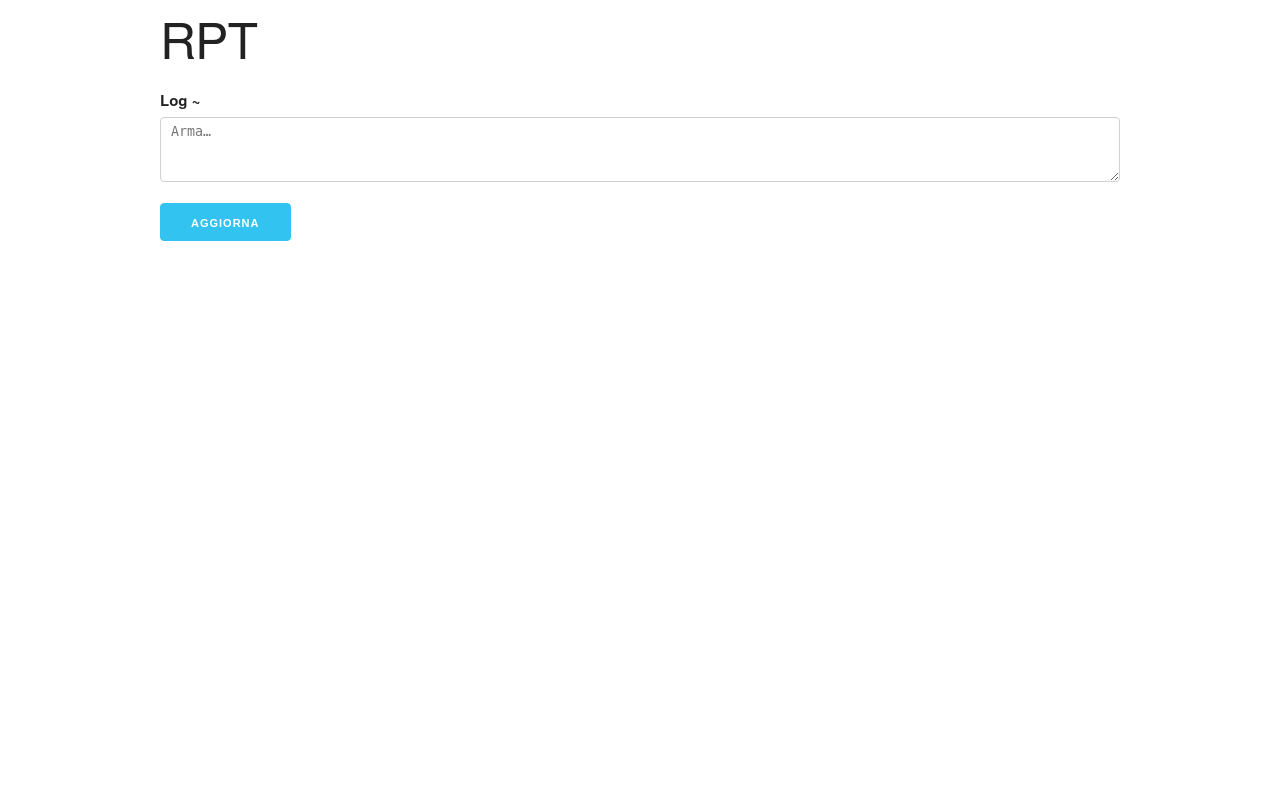
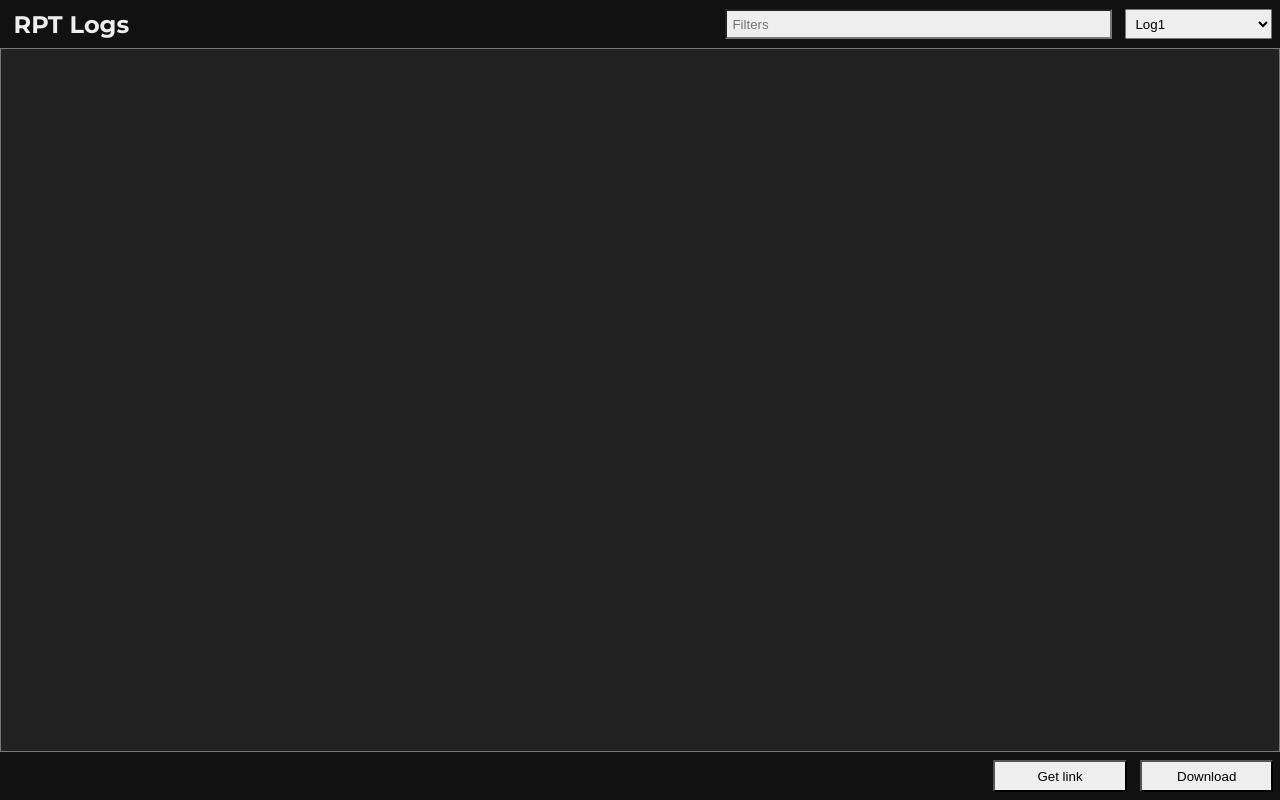
Before and after one commit to xedom/a3_rptreader, a Node server app: page / in a window 1280 px wide. Run offline with Node 20, Linux system fonts and the light colour scheme; some libraries are stand-ins or nearby versions.

Commit message:
new interface

```diff
--- a/index.js
+++ b/index.js
@@ -1,8 +1,6 @@
 const express = require('express');
 const app = express();
-
 const io = require('socket.io')(8001);
-
 const fs = require('fs');
 const path = require('path');
 
@@ -15,7 +13,6 @@ app.listen(8000, () => console.log('Server Avviato'));
 const pathDir = path.resolve(__dirname,'logs');
 
 io.on('connection', socket => {
-
     fs.readdir(pathDir,(err, data) => {
         console.log(data)
         io.emit('folders',data);
@@ -23,10 +20,8 @@ io.on('connection', socket => {
 
     socket.on('file', data => {
         const filee = path.resolve(pathDir, data);
-
         fs.readFile(filee,'utf8', (e, f) => {
             socket.emit('rpt', f);
         });
     });
-
 });
--- /dev/null
+++ b/public/main.css
@@ -0,0 +1,67 @@
+@import url('https://fonts.googleapis.com/css?family=Montserrat:400,700');
+
+* { margin: 0; padding: 0; box-sizing: border-box; }
+
+body {
+    font-family: 'Montserrat', sans-serif;
+    background: #111;
+    color: #eee;
+    height: 100vh;
+    width: 100%;
+
+    display: grid;
+    grid-template-rows: 3em auto;
+}
+
+header {
+    display: grid;
+    grid-template-columns: auto 25em 10em;
+    align-items: center;
+    background: #111;
+    padding: .1em;
+}
+
+header > * {
+    margin: 0 .5em;
+}
+
+header h1 {
+    display: flex;
+    font-size: 1.5em;
+    align-items: center;
+}
+
+header > input,
+header > select {
+    padding: .4em;
+}
+
+main {
+    background: #111;
+
+    display: grid;
+    grid-template-rows: auto 3em;
+}
+
+main textarea {
+    background: #222;
+    color: #eee;
+    outline: none;
+    resize: none;
+}
+
+.butt {
+    justify-self: right;
+    align-self: center;
+}
+
+.butt input {
+    margin: 0 .5em;
+    padding: .5em;
+    width: 10em;
+}
+
+input, select {
+    background: #eee;
+    border-radius: .1em;
+}
--- a/views/index.pug
+++ b/views/index.pug
@@ -4,16 +4,20 @@ html(lang="it")
         meta(charset="UTF-8")
         meta(name="viewport", content="width=device-width, initial-scale=1.0")
         meta(http-equiv="X-UA-Compatible", content="ie=edge")
-        link(rel="stylesheet",href="https://cdnjs.cloudflare.com/ajax/libs/skeleton/2.0.4/skeleton.min.css")
+        link(rel="stylesheet", href="main.css")
         title RPT
     body
-        .container
-            h1 RPT
-
-            form(action="",method="get")
-                .logss
-                label(for='exampleMessage') Log ~
-                textarea#exampleMessage.u-full-width(placeholder='Arma…')
-                input.button-primary(type='submit', value='Aggiorna')
-        script(src="https://cdnjs.cloudflare.com/ajax/libs/socket.io/2.2.0/socket.io.js")
-        script(src="main.js")
+        header
+            h1 RPT Logs
+            input(type="text",placeholder="Filters")
+            select
+                option(value="log1.rpt") Log1
+                option(value="log2.rpt") Log2
+                option(value="log3.rpt") Log3
+                option(value="log4.rpt") Log4
+                option(value="log5.rpt") Log5
+        main
+            textarea(autofocus)
+            .butt
+                input(type="button",value="Get link")
+                input(type="button",value="Download")
```
Also changed, not shown: 1 other file.
